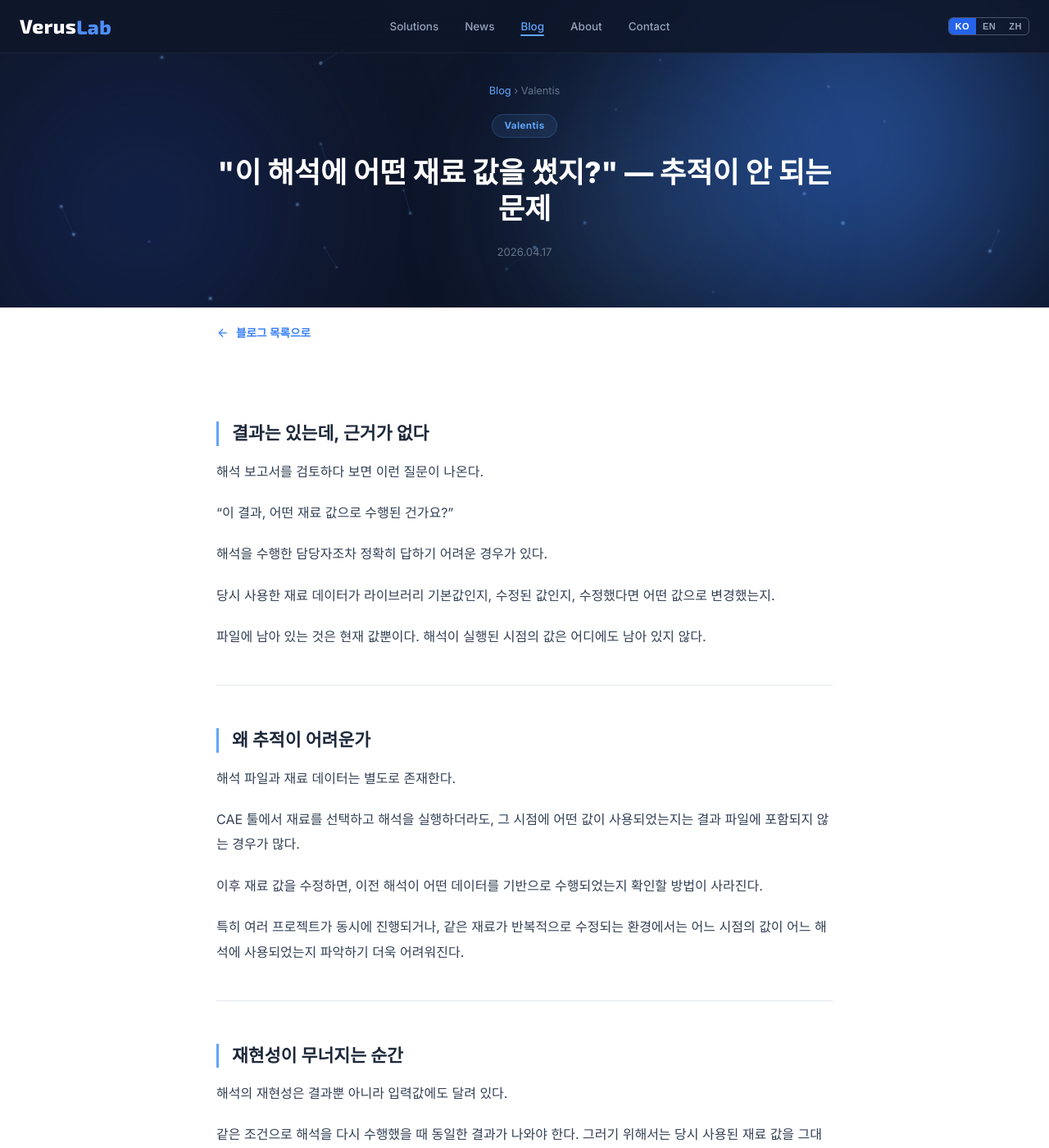
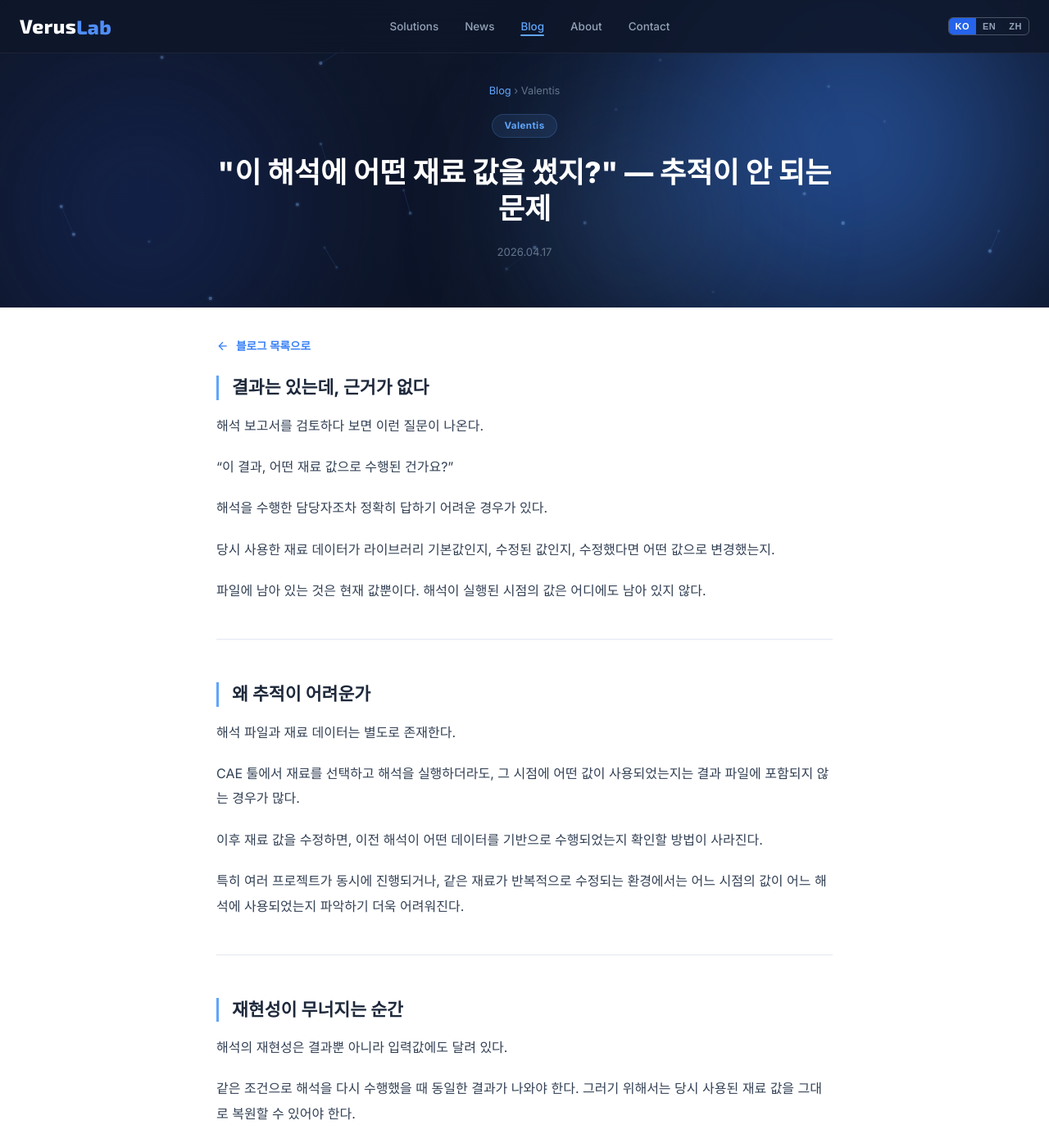
Before and after one commit to VerusLab-KR/Homepage, a Jekyll site: the page built from _posts/2026-04-17-material-traceability.md, in a window 1280 px wide and 1400 px high. Shown: the whole window at 82% size. Built offline with Jekyll 4.4.1, drawn with Linux system fonts in a browser that asks for light colours.

Commit message:
Adjust post top spacing: more above back button, less below it
Co-Authored-By: Claude Sonnet 4.6 <noreply@anthropic.com>

```diff
--- a/_layouts/post.html
+++ b/_layouts/post.html
@@ -94,8 +94,9 @@ img{max-width:100%;display:block}
 .post-meta{font-size:.82rem;color:var(--slate-5)}
 
 /* Post body */
-.post-body{max-width:800px;margin:0 auto;padding:40px 24px 24px}
+.post-body{max-width:800px;margin:0 auto;padding:20px 24px 24px}
 .post-body h2{font-size:1.35rem;font-weight:700;margin:52px 0 16px;color:var(--slate-8);border-left:3px solid var(--blue-400);padding-left:16px;line-height:1.35;word-break:keep-all;letter-spacing:0}
+.post-body>h2:first-child{margin-top:0}
 .post-body h3{font-size:1.05rem;font-weight:700;margin:32px 0 10px;color:var(--slate-7);letter-spacing:0}
 .post-body p{margin-bottom:20px;line-height:1.9;color:var(--slate-7)}
 .post-body strong{font-weight:700;color:var(--slate-8)}
@@ -108,7 +109,7 @@ img{max-width:100%;display:block}
 
 /* Post nav */
 .post-nav{max-width:800px;margin:0 auto;padding:8px 24px 80px}
-.post-nav-top{padding:20px 24px 0;border-top:none}
+.post-nav-top{padding:36px 24px 0;border-top:none}
 .post-nav-back{display:inline-flex;align-items:center;gap:8px;font-size:.85rem;font-weight:600;color:var(--blue-500);transition:gap .2s}
 .post-nav-back:hover{gap:12px}
 
```
